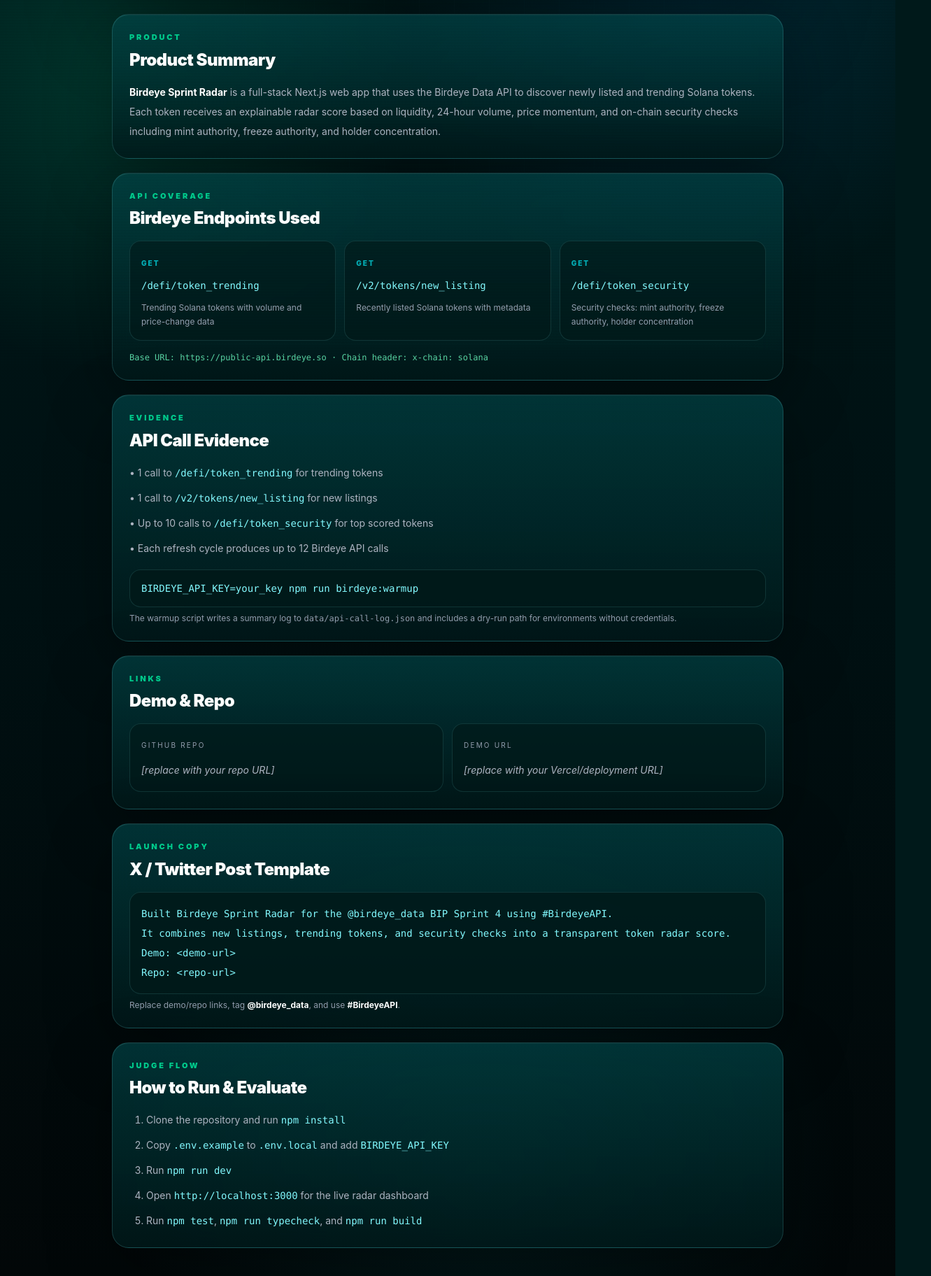
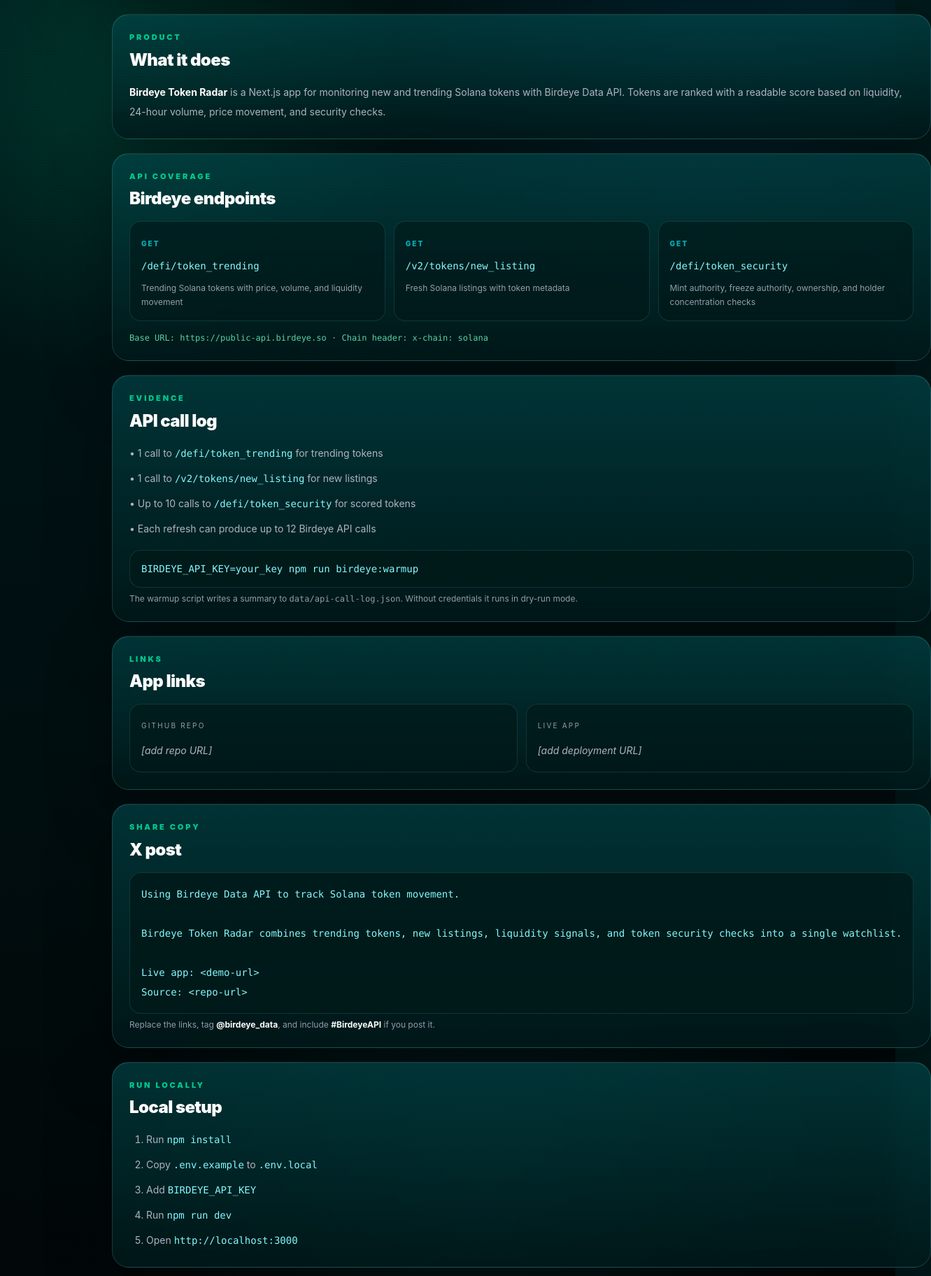
Before and after one commit to OplopUser/birdeye-token-radar, a Next.js app: page /submission in a window 1280 px wide. Shown: the part 280-2104 px from the top of the page at 70% size, 1331 px wide, since content can reach past the window. Built offline with nearby package versions, Linux system fonts and the light colour scheme.

Commit message:
style: refine Birdeye product copy and radar sweep

```diff
--- a/src/app/layout.tsx
+++ b/src/app/layout.tsx
@@ -2,8 +2,8 @@
 import "./globals.css";
 
 export const metadata: Metadata = {
-  title: "Birdeye Sprint Radar",
-  description: "Discover new & trending Solana tokens with transparent safety + momentum scoring. Built for Birdeye BIP Sprint 4.",
+  title: "Birdeye Token Radar",
+  description: "Track Solana token movement with Birdeye market data, security checks, and momentum scoring.",
 };
 
 export default function RootLayout({
--- a/src/app/submission/page.tsx
+++ b/src/app/submission/page.tsx
@@ -1,22 +1,25 @@
+import type { ReactNode } from "react";
 import Link from "next/link";
 
 export const metadata = {
-  title: "Submission | Birdeye Sprint Radar",
-  description: "Birdeye BIP Sprint 4 submission details: endpoints used, API call evidence, and X post template.",
+  title: "Setup | Birdeye Token Radar",
+  description: "Birdeye Token Radar setup details, API coverage, and local run instructions.",
 };
 
 const ENDPOINTS_USED = [
-  { path: "/defi/token_trending", description: "Trending Solana tokens with volume and price-change data" },
-  { path: "/v2/tokens/new_listing", description: "Recently listed Solana tokens with metadata" },
-  { path: "/defi/token_security", description: "Security checks: mint authority, freeze authority, holder concentration" },
+  { path: "/defi/token_trending", description: "Trending Solana tokens with price, volume, and liquidity movement" },
+  { path: "/v2/tokens/new_listing", description: "Fresh Solana listings with token metadata" },
+  { path: "/defi/token_security", description: "Mint authority, freeze authority, ownership, and holder concentration checks" },
 ];
 
-const X_POST_TEMPLATE = `Built Birdeye Sprint Radar for the @birdeye_data BIP Sprint 4 using #BirdeyeAPI.
-It combines new listings, trending tokens, and security checks into a transparent token radar score.
-Demo: <demo-url>
-Repo: <repo-url>`;
+const X_POST_TEMPLATE = `Using Birdeye Data API to track Solana token movement.
 
-function Panel({ children, title, eyebrow }: { children: React.ReactNode; title: string; eyebrow: string }) {
+Birdeye Token Radar combines trending tokens, new listings, liquidity signals, and token security checks into a single watchlist.
+
+Live app: <demo-url>
+Source: <repo-url>`;
+
+function Panel({ children, title, eyebrow }: { children: ReactNode; title: string; eyebrow: string }) {
   return (
     <section className="birdeye-card rounded-3xl p-6">
       <p className="text-[11px] font-black uppercase tracking-[0.26em] text-[#00c98b]">{eyebrow}</p>
@@ -31,24 +34,22 @@
     <main className="relative mx-auto max-w-5xl px-4 py-8 sm:px-6 lg:px-8">
       <header className="mb-6 overflow-hidden rounded-[2rem] border border-[#82f8fd]/15 bg-[#00191a]/80 p-8 shadow-[0_40px_120px_rgba(0,0,0,0.35)]">
         <div className="inline-flex rounded-full border border-[#00c98b]/30 bg-[#00c98b]/10 px-4 py-2 text-xs font-black uppercase tracking-[0.24em] text-[#82f8fd]">
-          BIP Sprint 4 submission pack
+          Birdeye Data API
         </div>
-        <h1 className="mt-5 text-4xl font-black tracking-[-0.04em] text-white sm:text-6xl">Submission Readiness</h1>
+        <h1 className="mt-5 text-4xl font-black tracking-[-0.04em] text-white sm:text-6xl">Radar setup</h1>
         <p className="mt-4 max-w-2xl text-[#adb4c1]">
-          Birdeye Sprint Radar packages endpoint evidence, call-count proof, repo/demo placeholders, and a launch post into one judge-friendly page.
+          Everything needed to run Birdeye Token Radar with live Solana market data: API coverage, credentials, local commands, and link placeholders.
         </p>
       </header>
 
       <div className="grid gap-5">
-        <Panel eyebrow="Product" title="Product Summary">
+        <Panel eyebrow="Product" title="What it does">
           <p>
-            <strong className="text-white">Birdeye Sprint Radar</strong> is a full-stack Next.js web app that uses the Birdeye Data API
-            to discover newly listed and trending Solana tokens. Each token receives an explainable radar score based on liquidity,
-            24-hour volume, price momentum, and on-chain security checks including mint authority, freeze authority, and holder concentration.
+            <strong className="text-white">Birdeye Token Radar</strong> is a Next.js app for monitoring new and trending Solana tokens with Birdeye Data API. Tokens are ranked with a readable score based on liquidity, 24-hour volume, price movement, and security checks.
           </p>
         </Panel>
 
-        <Panel eyebrow="API coverage" title="Birdeye Endpoints Used">
+        <Panel eyebrow="API coverage" title="Birdeye endpoints">
           <ul className="grid gap-3 md:grid-cols-3">
             {ENDPOINTS_USED.map((endpoint) => (
               <li key={endpoint.path} className="rounded-2xl border border-[#82f8fd]/12 bg-[#00191a]/65 p-4">
@@ -63,59 +64,59 @@
           </p>
         </Panel>
 
-        <Panel eyebrow="Evidence" title="API Call Evidence">
+        <Panel eyebrow="Evidence" title="API call log">
           <ul className="space-y-2 text-[#adb4c1]">
             <li>• 1 call to <code className="text-[#82f8fd]">/defi/token_trending</code> for trending tokens</li>
             <li>• 1 call to <code className="text-[#82f8fd]">/v2/tokens/new_listing</code> for new listings</li>
-            <li>• Up to 10 calls to <code className="text-[#82f8fd]">/defi/token_security</code> for top scored tokens</li>
-            <li>• Each refresh cycle produces up to 12 Birdeye API calls</li>
+            <li>• Up to 10 calls to <code className="text-[#82f8fd]">/defi/token_security</code> for scored tokens</li>
+            <li>• Each refresh can produce up to 12 Birdeye API calls</li>
           </ul>
           <pre className="mt-4 overflow-x-auto rounded-2xl border border-[#82f8fd]/12 bg-[#00191a]/80 p-4 font-mono text-sm text-[#82f8fd]">
 {`BIRDEYE_API_KEY=your_key npm run birdeye:warmup`}
           </pre>
           <p className="mt-2 text-xs text-[#939eae]">
-            The warmup script writes a summary log to <code>data/api-call-log.json</code> and includes a dry-run path for environments without credentials.
+            The warmup script writes a summary to <code>data/api-call-log.json</code>. Without credentials it runs in dry-run mode.
           </p>
         </Panel>
 
-        <Panel eyebrow="Links" title="Demo & Repo">
+        <Panel eyebrow="Links" title="App links">
           <div className="grid gap-3 sm:grid-cols-2">
             <div className="rounded-2xl border border-[#82f8fd]/12 bg-[#00191a]/65 p-4">
               <p className="text-[10px] uppercase tracking-[0.22em] text-[#939eae]">GitHub repo</p>
-              <p className="mt-2 italic text-[#adb4c1]">[replace with your repo URL]</p>
+              <p className="mt-2 italic text-[#adb4c1]">[add repo URL]</p>
             </div>
             <div className="rounded-2xl border border-[#82f8fd]/12 bg-[#00191a]/65 p-4">
-              <p className="text-[10px] uppercase tracking-[0.22em] text-[#939eae]">Demo URL</p>
-              <p className="mt-2 italic text-[#adb4c1]">[replace with your Vercel/deployment URL]</p>
+              <p className="text-[10px] uppercase tracking-[0.22em] text-[#939eae]">Live app</p>
+              <p className="mt-2 italic text-[#adb4c1]">[add deployment URL]</p>
             </div>
           </div>
         </Panel>
 
-        <Panel eyebrow="Launch copy" title="X / Twitter Post Template">
+        <Panel eyebrow="Share copy" title="X post">
           <pre className="overflow-x-auto rounded-2xl border border-[#82f8fd]/12 bg-[#00191a]/80 p-4 font-mono text-sm leading-7 text-[#82f8fd]">
             {X_POST_TEMPLATE}
           </pre>
           <p className="mt-2 text-xs text-[#939eae]">
-            Replace demo/repo links, tag <strong className="text-white">@birdeye_data</strong>, and use <strong className="text-white">#BirdeyeAPI</strong>.
+            Replace the links, tag <strong className="text-white">@birdeye_data</strong>, and include <strong className="text-white">#BirdeyeAPI</strong> if you post it.
           </p>
         </Panel>
 
-        <Panel eyebrow="Judge flow" title="How to Run & Evaluate">
+        <Panel eyebrow="Run locally" title="Local setup">
           <ol className="list-decimal space-y-2 pl-6">
-            <li>Clone the repository and run <code className="text-[#82f8fd]">npm install</code></li>
-            <li>Copy <code className="text-[#82f8fd]">.env.example</code> to <code className="text-[#82f8fd]">.env.local</code> and add <code className="text-[#82f8fd]">BIRDEYE_API_KEY</code></li>
+            <li>Run <code className="text-[#82f8fd]">npm install</code></li>
+            <li>Copy <code className="text-[#82f8fd]">.env.example</code> to <code className="text-[#82f8fd]">.env.local</code></li>
+            <li>Add <code className="text-[#82f8fd]">BIRDEYE_API_KEY</code></li>
             <li>Run <code className="text-[#82f8fd]">npm run dev</code></li>
-            <li>Open <code className="text-[#82f8fd]">http://localhost:3000</code> for the live radar dashboard</li>
-            <li>Run <code className="text-[#82f8fd]">npm test</code>, <code className="text-[#82f8fd]">npm run typecheck</code>, and <code className="text-[#82f8fd]">npm run build</code></li>
+            <li>Open <code className="text-[#82f8fd]">http://localhost:3000</code></li>
           </ol>
         </Panel>
       </div>
 
       <footer className="py-10 text-center font-mono text-xs text-[#939eae]">
         <Link href="/" className="text-[#82f8fd] underline decoration-[#00c98b]/50 underline-offset-4 hover:text-white">
-          ← Back to Dashboard
+          ← Back to radar
         </Link>
-        <span className="ml-4">Built for Birdeye Data 4-Week BIP Competition Sprint 4</span>
+        <span className="ml-4">Birdeye market data for Solana tokens</span>
       </footer>
     </main>
   );
--- a/src/components/RadarDashboard.tsx
+++ b/src/components/RadarDashboard.tsx
@@ -72,15 +72,14 @@
             <div className="relative grid gap-6 xl:grid-cols-[minmax(0,1fr)_20rem] xl:items-end">
               <div>
                 <div className="mb-5 flex flex-wrap items-center gap-3">
-                  <span className="rounded-full border border-[#00c98b]/30 bg-[#00c98b]/10 px-3 py-1 font-mono text-[10px] font-black uppercase tracking-[0.28em] text-[#82f8fd]">BIP Sprint 4</span>
-                  <span className="font-mono text-[10px] uppercase tracking-[0.28em] text-[#939eae]">not a portfolio · a triage instrument</span>
+                  <span className="rounded-full border border-[#00c98b]/30 bg-[#00c98b]/10 px-3 py-1 font-mono text-[10px] font-black uppercase tracking-[0.28em] text-[#82f8fd]">Birdeye Data API</span>
+                  <span className="font-mono text-[10px] uppercase tracking-[0.28em] text-[#939eae]">Solana market scanner</span>
                 </div>
                 <h1 className="max-w-4xl text-5xl font-black uppercase leading-[0.85] tracking-[-0.08em] text-white sm:text-7xl lg:text-8xl">
-                  Birdeye Sprint Radar
+                  Birdeye Token Radar
                 </h1>
                 <p className="mt-5 max-w-2xl text-sm leading-6 text-[#adb4c1] sm:text-base">
-                  A signal-first scanner for fresh Solana listings. The interface is built around a radar sweep,
-                  not another SaaS card wall: spot momentum, inspect risk, then refresh the Birdeye trace.
+                  Track fresh Solana token activity with Birdeye market data, liquidity signals, momentum, and token security checks.
                 </p>
               </div>
               <div className="grid grid-cols-3 gap-2 xl:grid-cols-1">
@@ -104,8 +103,8 @@
             <div className="birdeye-panel relative min-h-[520px] overflow-hidden rounded-[2.25rem] p-5">
               <div className="flex items-center justify-between gap-3">
                 <div>
-                  <p className="font-mono text-[10px] font-black uppercase tracking-[0.28em] text-[#00c98b]">Live sweep</p>
-                  <h2 className="mt-1 text-2xl font-black tracking-[-0.04em] text-white">Market radar</h2>
+                  <p className="font-mono text-[10px] font-black uppercase tracking-[0.28em] text-[#00c98b]">Live market data</p>
+                  <h2 className="mt-1 text-2xl font-black tracking-[-0.04em] text-white">Token radar</h2>
                 </div>
                 <button
                   onClick={refresh}
@@ -117,7 +116,7 @@
               </div>
 
               <div className="radar-disc relative mx-auto mt-8 aspect-square max-w-[440px] overflow-hidden rounded-full border border-[#82f8fd]/20 shadow-[inset_0_0_60px_rgba(0,0,0,0.45),0_0_80px_rgba(0,201,139,0.12)]">
-                <div className="radar-sweep absolute left-1/2 top-1/2 h-1/2 w-px origin-bottom bg-gradient-to-t from-[#00c98b] to-transparent shadow-[0_0_22px_#00c98b]" />
+                <div className="radar-sweep absolute inset-0 rounded-full" />
                 <div className="absolute left-1/2 top-0 h-full w-px -translate-x-1/2 bg-[#82f8fd]/10" />
                 <div className="absolute left-0 top-1/2 h-px w-full -translate-y-1/2 bg-[#82f8fd]/10" />
                 {orbitItems.map((item, index) => {
@@ -133,8 +132,8 @@
                 {orbitItems.length === 0 && (
                   <div className="absolute inset-0 flex flex-col items-center justify-center p-10 text-center">
                     <div className="mb-5 h-4 w-4 rounded-full bg-[#00c98b] shadow-[0_0_34px_#00c98b]" />
-                    <p className="text-2xl font-black uppercase tracking-[-0.04em] text-white">Scanner idle</p>
-                    <p className="mt-2 max-w-xs text-xs leading-5 text-[#939eae]">No token signals are visible without live Birdeye data or looser filters.</p>
+                    <p className="text-2xl font-black uppercase tracking-[-0.04em] text-white">Connect Birdeye</p>
+                    <p className="mt-2 max-w-xs text-xs leading-5 text-[#939eae]">Add a Birdeye API key to load trending tokens, new listings, and security data.</p>
                   </div>
                 )}
               </div>
@@ -143,15 +142,15 @@
             <div className="birdeye-panel rounded-[2.25rem] p-5">
               <div className="mb-4 flex items-end justify-between gap-3">
                 <div>
-                  <p className="font-mono text-[10px] font-black uppercase tracking-[0.28em] text-[#00c98b]">Signal tape</p>
-                  <h2 className="mt-1 text-2xl font-black tracking-[-0.04em] text-white">Token queue</h2>
+                  <p className="font-mono text-[10px] font-black uppercase tracking-[0.28em] text-[#00c98b]">Markets</p>
+                  <h2 className="mt-1 text-2xl font-black tracking-[-0.04em] text-white">Token list</h2>
                 </div>
                 <span className="font-mono text-xs text-[#939eae]">{filtered.length} shown</span>
               </div>
               {filtered.length === 0 ? (
                 <div className="rounded-3xl border border-dashed border-[#82f8fd]/18 bg-[#00191a]/55 p-8 text-center">
                   <p className="text-xl font-black text-white">No tokens found</p>
-                  <p className="mx-auto mt-2 max-w-sm text-sm leading-6 text-[#939eae]">Set a Birdeye API key, refresh, or lower the minimum score. Empty state stays honest — no fake tokens.</p>
+                  <p className="mx-auto mt-2 max-w-sm text-sm leading-6 text-[#939eae]">Set a Birdeye API key, refresh the feed, or lower the minimum score.</p>
                 </div>
               ) : (
                 <div>{filtered.map((item) => <TokenCard key={item.token.address} token={item.token} score={item.score} source={item.source} />)}</div>
@@ -210,14 +209,14 @@
             </label>
             <div className="rounded-2xl bg-[#00191a]/55 p-4">
               <p className="font-mono text-[10px] uppercase tracking-[0.22em] text-[#939eae]">trace</p>
-              <p className="mt-2 text-sm leading-6 text-[#adb4c1]">Powered by Birdeye Data API. Endpoint evidence appears when live API calls return data.</p>
+              <p className="mt-2 text-sm leading-6 text-[#adb4c1]">Uses Birdeye token, market, and security endpoints. Live endpoint history appears after API calls return data.</p>
             </div>
           </div>
         </aside>
       </div>
 
       <footer className="py-8 text-center font-mono text-xs text-[#939eae]">
-        Birdeye Data 4-Week BIP Competition Sprint 4 · Radar cockpit redesign
+        Birdeye Token Radar · Solana market data powered by Birdeye
       </footer>
     </main>
   )
```
Also changed, not shown: src/app/globals.css (+26 -6 lines), 1 other file (tests, documents, lock files or other folders).
